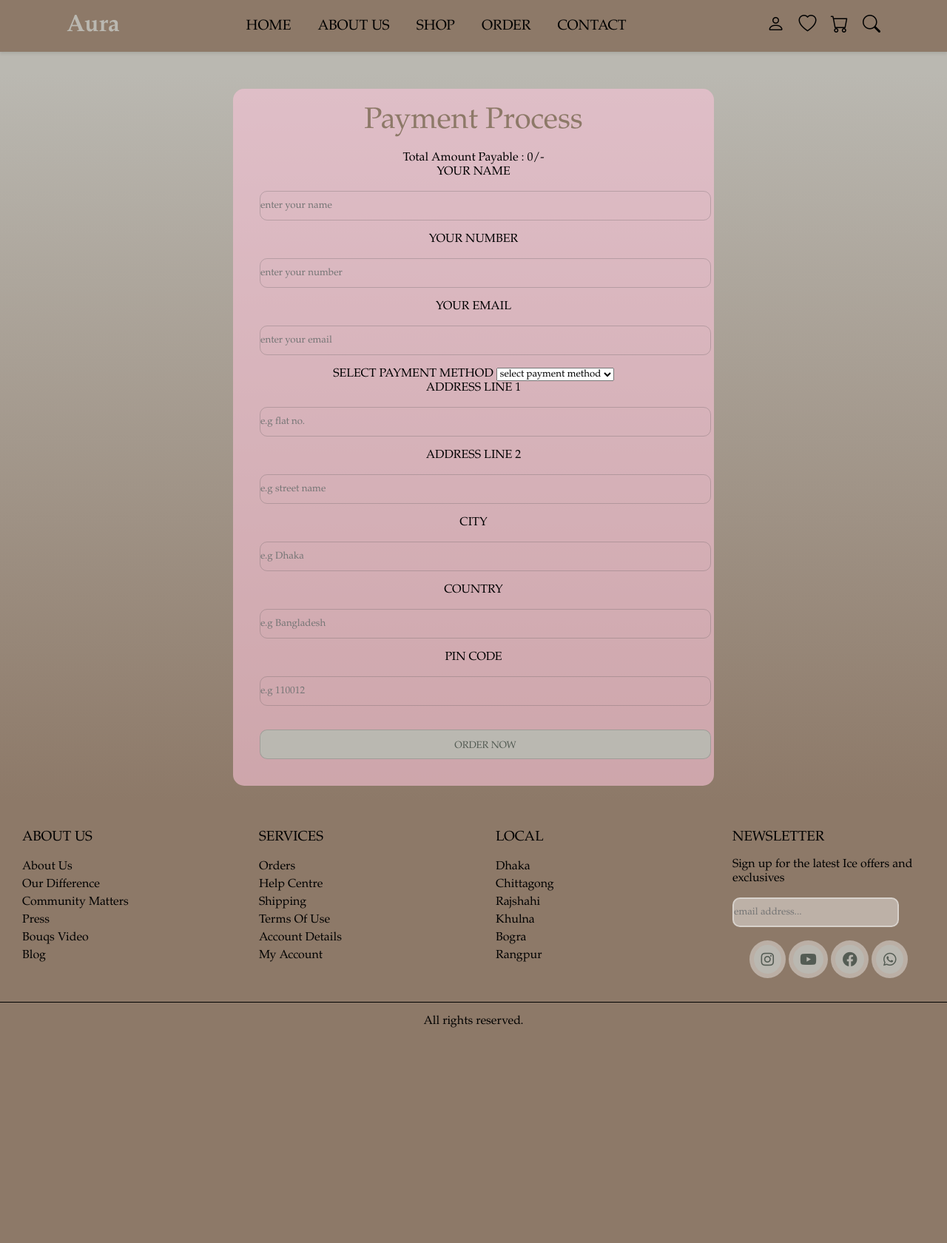
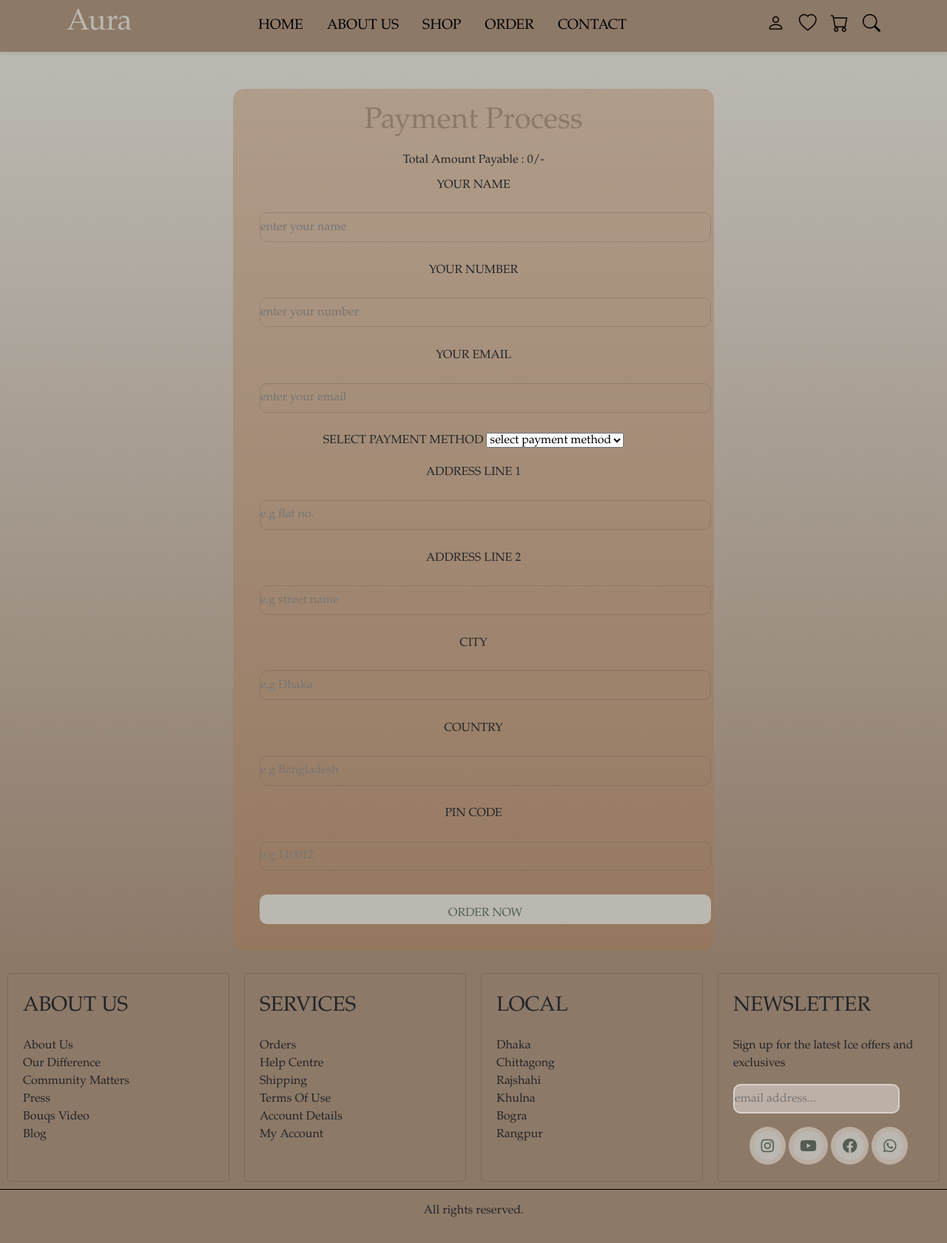
Before and after one commit to sadiaaa13/Aura-OnlineHijabStore, a PHP site: page /checkout.php in a window 1280 px wide; the page is wider, and only the part inside the window is pictured. Shown: that part at 74% size. Before the commit the page ends 1389 px from the top of that part, so only its background shows below. Run offline with PHP 8.4, Linux system fonts and the light colour scheme; the visitor is signed in with stand-in values (Sample User, id 1); data that the repository does not hold is empty; some libraries are stand-ins or nearby versions.

Commit message:
Tiny issues

```diff
--- a/checkout.php
+++ b/checkout.php
@@ -56,7 +56,8 @@ if (isset($_POST['order_btn'])) {
 <html lang='en'>
 <head>
     <meta charset='UTF-8'>
-    <meta name='viewport' content='width=device-width, initial-scale=1.0'>
+    <meta name='viewport' content='width=device-width, initial-scale=1.θ'>
+    <link  rel="stylesheet" href="https://stackpath.bootstrapcdn.com/bootstrap/4.5.2/css/bootstrap.min.css">
     <link rel='stylesheet' href='https://cdn.jsdelivr.net/npm/bootstrap-icons@1.9.1/font/bootstrap-icons.css'>
     <link rel='stylesheet' type='text/css' href='main.css'>
     <title>Checkout page</title>
--- a/main.css
+++ b/main.css
@@ -879,7 +879,7 @@ border-radius: 50%;
         align-content: center;
         width: 700px;
         border-radius: 15px;
-        background-color: rgba(249, 196, 216, 0.6);
+        background-color: rgba(161, 116, 80, 0.4);
         width: 100%;
         max-width: 650px;
         padding: 20px;
```
